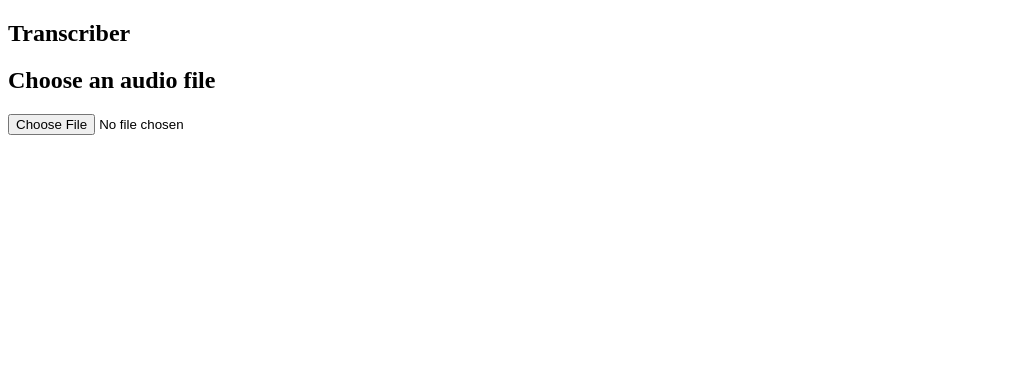
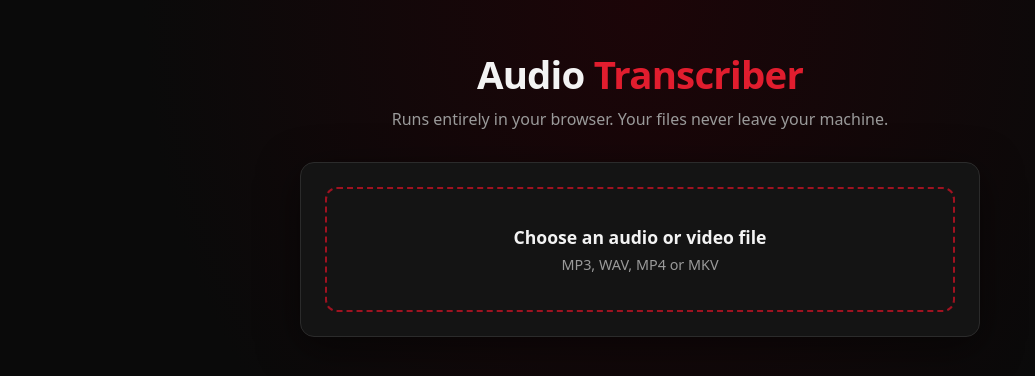
Before and after one commit to Snanney/transcriber_app, a React (Vite) app: page / in a window 1280 px wide. Shown: the top 376 px of the page, without its empty margins (0-1035 px from the left). Built offline with nearby package versions, Linux system fonts and the light colour scheme.

Commit message:
move_transcriptoin_to_a_web_worker_progress_UI_updated_black_red_theme

```diff
--- a/src/App.tsx
+++ b/src/App.tsx
@@ -6,13 +6,15 @@ function App() {
 
   return (
     <>
-      <section id="center">
-        <div>
-          <h1>Transcriber</h1>
-        </div>
-      </section>
-
-      <FilePicker />
+      <main className="app">
+        <header className="header">
+          <h1>
+            Audio <span>Transcriber</span>
+          </h1>
+          <p>Runs entirely in your browser. Your files never leave your machine.</p>
+        </header>
+        <FilePicker />
+      </main>
     </>
   )
 }
--- a/src/audio/transcribe.ts
+++ b/src/audio/transcribe.ts
@@ -1,57 +1,51 @@
-import { pipeline } from "@huggingface/transformers";
+import type { ProgressMessage, Segment, WorkerRequest, WorkerResponse } from "./workerMessages";
 
-export type Segment = { start: number; end: number; text: string };
+// Re-exported so toVtt.ts can keep importing Segment from here.
+export type { Segment } from "./workerMessages";
 
-// Minimal shapes for what the Whisper pipeline returns.
-type WhisperChunk = { timestamp: [number, number | null]; text: string };
-type WhisperOutput = { text: string; chunks?: WhisperChunk[] };
-type Transcriber = (
-  audio: Float32Array,
-  options: Record<string, unknown>
-) => Promise<WhisperOutput | WhisperOutput[]>;
+// One shared worker, so the loaded model stays in memory between files.
+let worker: Worker | null = null;
 
-// Cache the model so it only loads once (the first load downloads it).
-let transcriberPromise: Promise<Transcriber> | null = null;
-
-function getTranscriber(): Promise<Transcriber> {
-  if (transcriberPromise === null) {
-    // The library's own types for pipeline() are very complex, so we cast
-    // to our simpler Transcriber type. "whisper-tiny.en" is English only;
-    // use "Xenova/whisper-tiny" for other languages.
-    transcriberPromise = pipeline(
-      "automatic-speech-recognition",
-      "Xenova/whisper-tiny.en"
-    ) as unknown as Promise<Transcriber>;
+function getWorker(): Worker {
+  if (worker === null) {
+    // Vite recognises this exact pattern and bundles the worker file.
+    worker = new Worker(new URL("./transcribe.worker.ts", import.meta.url), { type: "module" });
   }
-  return transcriberPromise;
+  return worker;
 }
 
-export async function transcribe(samples: Float32Array): Promise<Segment[]> {
-  const transcriber = await getTranscriber();
-  const durationSeconds = samples.length / 16000;
+export function transcribe(
+  samples: Float32Array,
+  onProgress: (message: ProgressMessage) => void
+): Promise<Segment[]> {
+  return new Promise((resolve, reject) => {
+    const w = getWorker();
 
-  // chunk_length_s / stride_length_s: Whisper handles ~30s windows, so long
-  // audio is split into overlapping chunks and stitched back together.
-  const raw = await transcriber(samples, {
-    return_timestamps: true,
-    chunk_length_s: 30,
-    stride_length_s: 5,
-  });
+    w.onmessage = (event: MessageEvent<WorkerResponse>) => {
+      const message = event.data;
+      switch (message.type) {
+        case "loading":
+        case "running":
+          onProgress(message);
+          break;
+        case "result":
+          resolve(message.segments);
+          break;
+        case "error":
+          reject(new Error(message.message));
+          break;
+      }
+    };
 
-  const output = Array.isArray(raw) ? raw[0] : raw;
+    w.onerror = (event) => {
+      w.terminate();
+      worker = null; // next call creates a fresh worker
+      reject(new Error(event.message));
+    };
 
-  // If no chunks come back, treat the whole text as one segment.
-  if (!output.chunks || output.chunks.length === 0) {
-    return [{ start: 0, end: durationSeconds, text: output.text }];
-  }
-
-  return output.chunks.map((chunk) => {
-    const [start, end] = chunk.timestamp;
-    return {
-      start,
-      // The last chunk's end can be null, so fall back to the audio duration.
-      end: end ?? durationSeconds,
-      text: chunk.text,
-    };
+    const request: WorkerRequest = { type: "transcribe", samples };
+    // The second argument *transfers* the buffer (moves it, no copy). `samples`
+    // becomes unusable on this side afterwards, which is fine for us.
+    w.postMessage(request, [samples.buffer as ArrayBuffer]);
   });
 }
--- /dev/null
+++ b/src/audio/transcribe.worker.ts
@@ -0,0 +1,73 @@
+import { pipeline } from "@huggingface/transformers";
+import type { Segment, WorkerRequest, WorkerResponse } from "./workerMessages";
+
+// Typed wrapper: under the DOM lib, self.postMessage expects window-style args.
+function post(message: WorkerResponse): void {
+  (self as unknown as { postMessage: (m: WorkerResponse) => void }).postMessage(message);
+}
+
+type WhisperChunk = { timestamp: [number, number | null]; text: string };
+type WhisperOutput = { text: string; chunks?: WhisperChunk[] };
+type Transcriber = (
+  audio: Float32Array,
+  options: Record<string, unknown>
+) => Promise<WhisperOutput | WhisperOutput[]>;
+
+type ProgressInfo = { status: string; file?: string; loaded?: number; total?: number };
+
+let transcriberPromise: Promise<Transcriber> | null = null;
+
+function getTranscriber(): Promise<Transcriber> {
+  if (transcriberPromise === null) {
+    // The model is several files, so track each file and report the combined total.
+    const files: Record<string, { loaded: number; total: number }> = {};
+
+    transcriberPromise = pipeline("automatic-speech-recognition", "Xenova/whisper-tiny.en", {
+      progress_callback: (info: ProgressInfo) => {
+        if (info.status === "progress" && info.file && info.loaded !== undefined && info.total !== undefined) {
+          files[info.file] = { loaded: info.loaded, total: info.total };
+          const all = Object.values(files);
+          const loaded = all.reduce((sum, f) => sum + f.loaded, 0);
+          const total = all.reduce((sum, f) => sum + f.total, 0);
+          post({ type: "loading", percent: total > 0 ? Math.round((loaded / total) * 100) : 0 });
+        }
+      },
+    }) as unknown as Promise<Transcriber>;
+  }
+  return transcriberPromise;
+}
+
+async function run(samples: Float32Array): Promise<Segment[]> {
+  const transcriber = await getTranscriber();
+  post({ type: "running" });
+
+  const durationSeconds = samples.length / 16000;
+  const raw = await transcriber(samples, {
+    return_timestamps: true,
+    chunk_length_s: 30,
+    stride_length_s: 5,
+  });
+  const output = Array.isArray(raw) ? raw[0] : raw;
+
+  if (!output.chunks || output.chunks.length === 0) {
+    return [{ start: 0, end: durationSeconds, text: output.text }];
+  }
+  return output.chunks.map((chunk) => ({
+    start: chunk.timestamp[0],
+    end: chunk.timestamp[1] ?? durationSeconds,
+    text: chunk.text,
+  }));
+}
+
+// Runs whenever the page sends this worker a message.
+self.onmessage = async (event: MessageEvent<WorkerRequest>) => {
+  const request = event.data;
+  if (request.type === "transcribe") {
+    try {
+      post({ type: "result", segments: await run(request.samples) });
+    } catch (error) {
+      transcriberPromise = null; // allow a retry after a failed model load
+      post({ type: "error", message: error instanceof Error ? error.message : String(error) });
+    }
+  }
+};
--- /dev/null
+++ b/src/audio/workerMessages.ts
@@ -0,0 +1,13 @@
+export type Segment = { start: number; end: number; text: string };
+
+// Page -> worker
+export type WorkerRequest = { type: "transcribe"; samples: Float32Array };
+
+// Worker -> page. `type` is the discriminant.
+export type WorkerResponse =
+  | { type: "loading"; percent: number } // model downloading (0-100)
+  | { type: "running" } // model ready, transcribing
+  | { type: "result"; segments: Segment[] }
+  | { type: "error"; message: string };
+
+export type ProgressMessage = Extract<WorkerResponse, { type: "loading" | "running" }>;
--- a/src/components/FilePicker.tsx
+++ b/src/components/FilePicker.tsx
@@ -1,21 +1,25 @@
 import { useState } from "react";
-import { formatFileSize } from "../utils/formateFileSize"; // keep whatever matches your file name
+import { formatFileSize } from "../utils/formatFileSize";
 import { validateAudioFile } from "../utils/validateAudioFile";
 import { decodeToMono16k } from "../audio/decodeToMono16k";
 import { transcribe } from "../audio/transcribe";
 import { toVtt } from "../utils/toVtt";
 import { downloadText } from "../utils/downloadText";
+import { ProgressBar } from "./ProgressBar";
 
 type PickerState =
     | { status: "empty" }
     | { status: "invalid"; fileName: string; reason: string }
     | { status: "decoding"; file: File }
-    | { status: "transcribing"; file: File }
+    | { status: "transcribing"; file: File; phase: "loading-model" | "running"; percent: number }
     | { status: "done"; file: File; vtt: string }
     | { status: "error"; fileName: string; message: string };
 
 export function FilePicker() {
     const [pickerState, setPickerState] = useState<PickerState>({ status: "empty" });
+
+    // The input is disabled while work is in progress.
+    const busy = pickerState.status === "decoding" || pickerState.status === "transcribing";
 
     async function handleFileChange(event: React.ChangeEvent<HTMLInputElement>) {
         const files = event.target.files;
@@ -26,7 +30,6 @@ export function FilePicker() {
 
         const file = files[0];
         const result = validateAudioFile(file);
-
         if (!result.valid) {
             setPickerState({ status: "invalid", fileName: file.name, reason: result.reason });
             return;
@@ -35,8 +38,17 @@ export function FilePicker() {
         setPickerState({ status: "decoding", file });
         try {
             const samples = await decodeToMono16k(file);
-            setPickerState({ status: "transcribing", file });
-            const segments = await transcribe(samples);
+            setPickerState({ status: "transcribing", file, phase: "loading-model", percent: 0 });
+
+            // The worker reports progress; each message updates the state.
+            const segments = await transcribe(samples, (message) => {
+                if (message.type === "loading") {
+                    setPickerState({ status: "transcribing", file, phase: "loading-model", percent: message.percent });
+                } else {
+                    setPickerState({ status: "transcribing", file, phase: "running", percent: 100 });
+                }
+            });
+
             setPickerState({ status: "done", file, vtt: toVtt(segments) });
         } catch (error) {
             console.error(error);
@@ -45,30 +57,51 @@ export function FilePicker() {
     }
 
     return (
-        <div>
-            <h2>Choose an audio file</h2>
-            <input type="file" accept=".mp3,.mp4,.wav,.mkv" onChange={handleFileChange} />
+        <div className="card">
+            <input
+                id="file-input"
+                className="visually-hidden"
+                type="file"
+                accept=".mp3,.mp4,.wav,.mkv"
+                onChange={handleFileChange}
+                disabled={busy}
+            />
+            <label htmlFor="file-input" className={busy ? "dropzone disabled" : "dropzone"}>
+                <span className="dropzone-title">Choose an audio or video file</span>
+                <span className="dropzone-hint">MP3, WAV, MP4 or MKV</span>
+            </label>
 
             {pickerState.status === "invalid" && (
-                <p role="alert">
+                <p className="message error" role="alert">
                     {pickerState.fileName}: {pickerState.reason}
                 </p>
             )}
 
-            {pickerState.status === "decoding" && (
-                <p>Decoding {pickerState.file.name}...</p>
+            {pickerState.status === "error" && (
+                <p className="message error" role="alert">
+                    {pickerState.fileName}: {pickerState.message}
+                </p>
             )}
 
-            {pickerState.status === "transcribing" && (
-                <p>Transcribing {pickerState.file.name}... the first run downloads the model, so it may take a while.</p>
+            {pickerState.status === "decoding" && (
+                <ProgressBar label={`Decoding ${pickerState.file.name}`} percent={null} />
+            )}
+
+            {pickerState.status === "transcribing" && pickerState.phase === "loading-model" && (
+                <ProgressBar label="Downloading speech model (first run only)" percent={pickerState.percent} />
+            )}
+
+            {pickerState.status === "transcribing" && pickerState.phase === "running" && (
+                <ProgressBar label={`Transcribing ${pickerState.file.name}`} percent={null} />
             )}
 
             {pickerState.status === "done" && (
-                <div>
-                    <p>
-                        {pickerState.file.name} ({formatFileSize(pickerState.file.size)})
+                <div className="result">
+                    <p className="file-meta">
+                        {pickerState.file.name} <span>({formatFileSize(pickerState.file.size)})</span>
                     </p>
                     <button
+                        className="button"
                         onClick={() =>
                             downloadText(
                                 pickerState.file.name.replace(/\.[^.]+$/, "") + ".vtt",
@@ -79,14 +112,8 @@ export function FilePicker() {
                     >
                         Download .vtt
                     </button>
-                    <pre>{pickerState.vtt}</pre>
+                    <pre className="preview">{pickerState.vtt}</pre>
                 </div>
-            )}
-
-            {pickerState.status === "error" && (
-                <p role="alert">
-                    {pickerState.fileName}: {pickerState.message}
-                </p>
             )}
         </div>
     );
--- /dev/null
+++ b/src/components/ProgressBar.tsx
@@ -0,0 +1,21 @@
+type ProgressBarProps = {
+  label: string;
+  percent: number | null; // null = unknown duration, show an animated bar
+};
+
+export function ProgressBar({ label, percent }: ProgressBarProps) {
+  return (
+    <div className="progress" role="status">
+      <p className="progress-label">
+        {label}
+        {percent !== null && ` ${percent}%`}
+      </p>
+      <div className="progress-track">
+        <div
+          className={percent === null ? "progress-fill indeterminate" : "progress-fill"}
+          style={percent === null ? undefined : { width: `${percent}%` }}
+        />
+      </div>
+    </div>
+  );
+}
--- a/src/index.css
+++ b/src/index.css
@@ -0,0 +1,85 @@
+:root {
+  --bg: #0a0a0a;
+  --panel: #141414;
+  --border: #2b2b2b;
+  --red: #e11d2e;
+  --red-dark: #9f1220;
+  --text: #f3f3f3;
+  --muted: #9a9a9a;
+  color-scheme: dark;
+}
+
+* { box-sizing: border-box; }
+
+body {
+  margin: 0;
+  min-height: 100vh;
+  background: radial-gradient(ellipse at top, #1c0508 0%, var(--bg) 55%);
+  color: var(--text);
+  font-family: system-ui, -apple-system, "Segoe UI", sans-serif;
+}
+
+.app { max-width: 720px; margin: 0 auto; padding: 3rem 1.25rem; }
+
+.header { text-align: center; margin-bottom: 2rem; }
+.header h1 { margin: 0 0 .5rem; font-size: 2.4rem; letter-spacing: -0.02em; }
+.header h1 span { color: var(--red); }
+.header p { margin: 0; color: var(--muted); }
+
+.card {
+  background: var(--panel);
+  border: 1px solid var(--border);
+  border-radius: 14px;
+  padding: 1.5rem;
+  box-shadow: 0 10px 40px rgba(0, 0, 0, .5);
+}
+
+.visually-hidden {
+  position: absolute; width: 1px; height: 1px;
+  overflow: hidden; clip: rect(0 0 0 0); white-space: nowrap;
+}
+
+.dropzone {
+  display: flex; flex-direction: column; align-items: center; gap: .35rem;
+  padding: 2.25rem 1rem;
+  border: 2px dashed var(--red-dark);
+  border-radius: 12px;
+  cursor: pointer;
+  transition: background .15s, border-color .15s;
+}
+.dropzone:hover { background: rgba(225, 29, 46, .08); border-color: var(--red); }
+.visually-hidden:focus-visible + .dropzone { outline: 2px solid var(--red); outline-offset: 3px; }
+.dropzone.disabled { opacity: .45; cursor: not-allowed; pointer-events: none; }
+.dropzone-title { font-weight: 600; font-size: 1.1rem; }
+.dropzone-hint { color: var(--muted); font-size: .9rem; }
+
+.message { margin: 1rem 0 0; padding: .75rem 1rem; border-radius: 8px; }
+.message.error { background: rgba(225, 29, 46, .12); border: 1px solid var(--red-dark); color: #ff8791; }
+
+.progress { margin-top: 1.5rem; }
+.progress-label { margin: 0 0 .5rem; color: var(--muted); font-size: .95rem; }
+.progress-track { height: 8px; background: #222; border-radius: 999px; overflow: hidden; }
+.progress-fill { height: 100%; background: var(--red); border-radius: 999px; transition: width .2s ease; }
+.progress-fill.indeterminate { width: 35%; animation: slide 1.1s ease-in-out infinite; }
+@keyframes slide {
+  0% { margin-left: -35%; }
+  100% { margin-left: 100%; }
+}
+
+.result { margin-top: 1.5rem; }
+.file-meta { margin: 0 0 1rem; font-weight: 600; }
+.file-meta span { color: var(--muted); font-weight: 400; }
+
+.button {
+  background: var(--red); color: white; border: 0; border-radius: 8px;
+  padding: .7rem 1.2rem; font-size: 1rem; font-weight: 600; cursor: pointer;
+  transition: background .15s;
+}
+.button:hover { background: #ff2a3d; }
+
+.preview {
+  margin: 1rem 0 0; padding: 1rem;
+  max-height: 320px; overflow: auto;
+  background: #000; border: 1px solid var(--border); border-radius: 8px;
+  color: #e6e6e6; font-size: .85rem; white-space: pre-wrap;
+}
--- a/vite.config.ts
+++ b/vite.config.ts
@@ -4,4 +4,5 @@ import { defineConfig } from 'vite'
 // https://vite.dev/config/
 export default defineConfig({
   plugins: [react()],
+  worker: { format: 'es' },
 })
```
Also changed, not shown: src/utils/formatFileSize.ts (renamed from src/utils/formateFileSize.ts).
